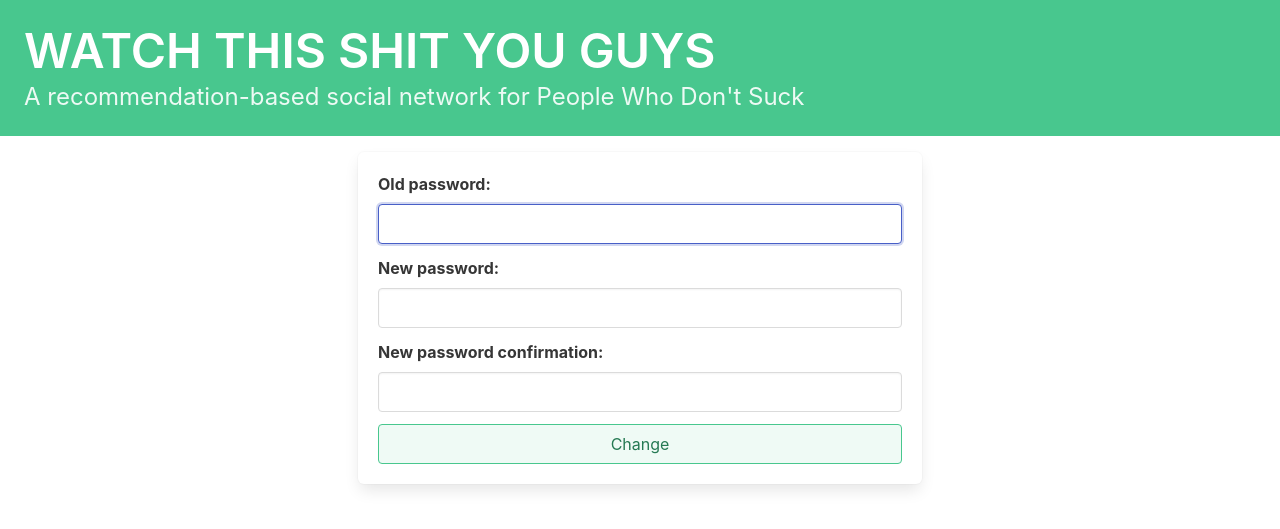
After one commit to sarahelizabeth/watch-this-shit, a Django app: page /accounts/password-change/ in a window 1280 px wide. The commit adds this page. Shown: the top 529 px of the page. Run offline with Django 3.2, Linux system fonts and the light colour scheme; a user stored in the database is signed in; some libraries are stand-ins or nearby versions.

Commit message:
login logout password change

```diff
--- a/social/settings.py
+++ b/social/settings.py
@@ -136,6 +136,7 @@ STATIC_ROOT = BASE_DIR / 'static'
 DEFAULT_AUTO_FIELD = 'django.db.models.BigAutoField'
 
 
-# Login redirect
+# Login/Logout
 
 LOGIN_REDIRECT_URL = 'watchthisshit:dashboard'
+LOGOUT_REDIRECT_URL = 'watchthisshit:dashboard'
--- a/social/urls.py
+++ b/social/urls.py
@@ -20,7 +20,9 @@ from django.contrib.auth import views
 urlpatterns = [
     path('admin/', admin.site.urls),
     path('', include('watchthisshit.urls')),
-    path("accounts/", include("django.contrib.auth.urls")),
-    # path('accounts/login/', views.LoginView.as_view(), name='login'),
-    # path('accounts/logout/', views.LogoutView.as_view(next_page='/'), name='logout'),
+    # path("accounts/", include("django.contrib.auth.urls")),
+    path('accounts/login/', views.LoginView.as_view(), name='login'),
+    path('accounts/logout/', views.LogoutView.as_view(next_page='/'), name='logout'),
+    path('accounts/password-change/', views.PasswordChangeView.as_view(template_name='registration/password-change.html'), name='password-change'),
+    path('accounts/password-change-success/', views.PasswordChangeDoneView.as_view(template_name='registration/password-change-success.html'), name='password-change-success'),
 ]
--- a/watchthisshit/templates/registration/login.html
+++ b/watchthisshit/templates/registration/login.html
@@ -9,6 +9,10 @@
 <div class="column is-half is-offset-one-quarter">
   <form method="POST" action="" class="box">
     {% csrf_token %}
+
+    {% if form.errors %}
+      <p>Your username and password do not match</p>
+    {% endif %}
 
     <div class="field">
       <label for="" class="label">{{ form.username.label_tag }}</label>
--- /dev/null
+++ b/watchthisshit/templates/registration/password-change.html
@@ -0,0 +1,58 @@
+<!-- watchthisshit/templates/registration/password_change_form.html -->
+
+{% extends 'base.html' %}
+
+{% load widget_tweaks %}
+
+{% block content %}
+
+
+<div class="column is-half is-offset-one-quarter">
+  <form method="POST" action="" class="box">
+    {% csrf_token %}
+
+    <div class="field">
+      <label for="" class="label">{{ form.old_password.label_tag }}</label>
+      <div class="control has-icons-left">
+        {{ form.old_password|add_class:'input' }}
+        {% comment %}
+        <input type="password" placeholder="*******" class="input" required>
+        <span class="icon is-small is-left">
+          <i class="fa fa-lock"></i>
+        </span>
+        {% endcomment %}
+      </div>
+    </div>
+    <div class="field">
+      <label for="" class="label">{{ form.new_password1.label_tag }}</label>
+      <div class="control has-icons-left">
+        {{ form.new_password1|add_class:'input' }}
+        {% comment %}
+        <input type="password" placeholder="*******" class="input" required>
+        <span class="icon is-small is-left">
+          <i class="fa fa-lock"></i>
+        </span>
+        {% endcomment %}
+      </div>
+    </div>
+    <div class="field">
+      <label for="" class="label">{{ form.new_password2.label_tag }}</label>
+      <div class="control has-icons-left">
+        {{ form.new_password2|add_class:'input' }}
+        {% comment %}
+        <input type="password" placeholder="*******" class="input" required>
+        <span class="icon is-small is-left">
+          <i class="fa fa-lock"></i>
+        </span>
+        {% endcomment %}
+      </div>
+    </div>
+    <div class="field">
+      <button type="submit" value="Change" class="button is-success is-light is-outlined is-fullwidth">
+        Change
+      </button>
+    </div>
+  </form>
+</div>
+
+{% endblock content %}
--- a/watchthisshit/views.py
+++ b/watchthisshit/views.py
@@ -1,4 +1,5 @@
 from django.shortcuts import render, redirect
+from django.contrib.auth.decorators import login_required
 from .models import Profile, Recommendation
 from .forms import RecForm
 
@@ -22,6 +23,7 @@ def profile_list(request):
   profiles = Profile.objects.exclude(user=request.user)
   return render(request, "watchthisshit/profile_list.html", {"profiles": profiles})
 
+@login_required
 def profile(request, pk):
   if not hasattr(request.user, 'profile'):
     missing_profile = Profile(user=request.user)
```
Also changed, not shown: watchthisshit/templates/registration/password-change-success.html (added, +12 -0 lines), watchthisshit/templates/watchthisshit/dashboard.html (+8 -1 lines), db.sqlite3.
